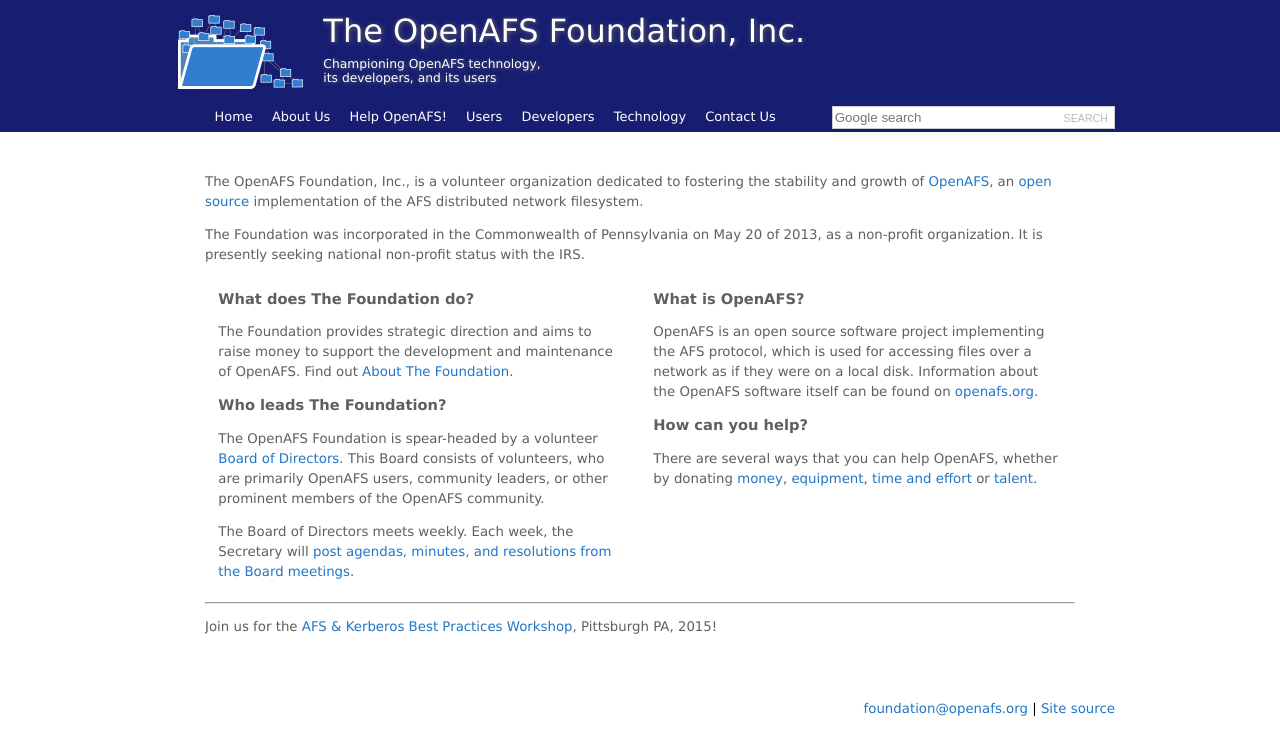
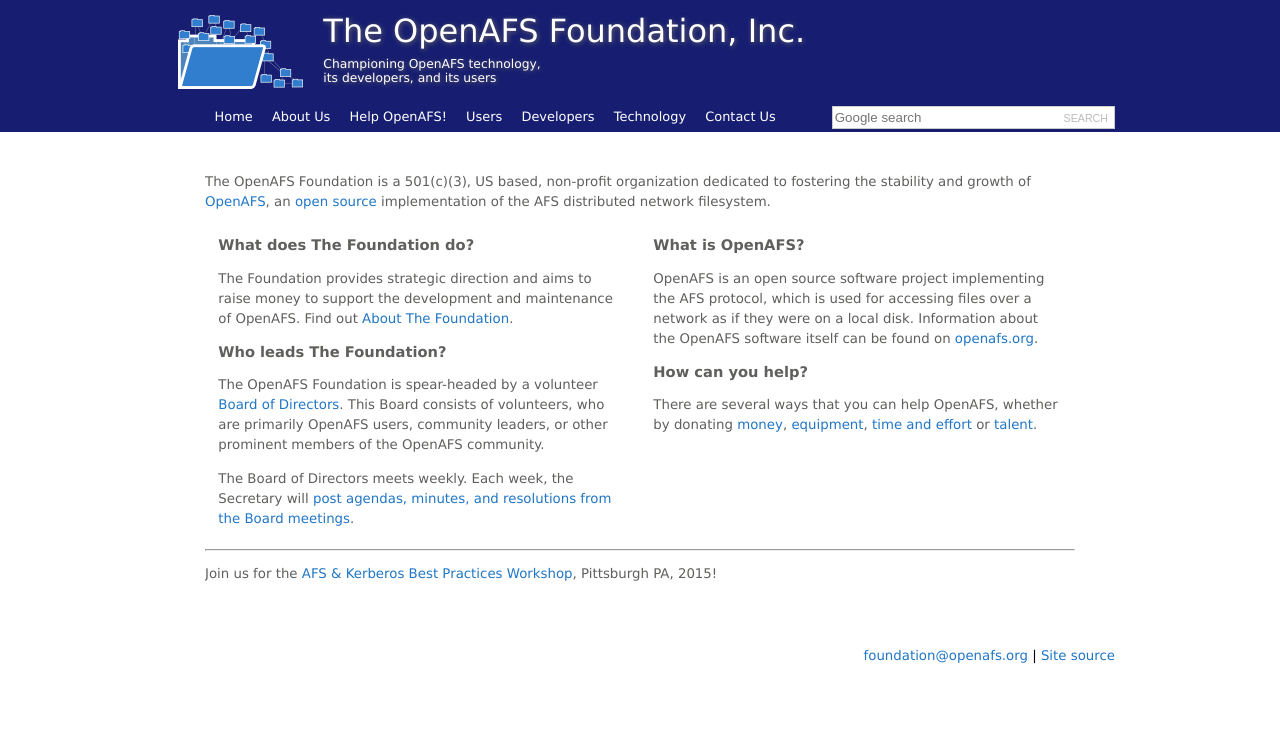
Before and after one commit to openafsfoundation/openafsfoundation.org, a Jekyll site: the page built from index.md, in a window 1280 px wide. Shown: the top 756 px of the page. Built offline with Jekyll 4.4.1, drawn with Linux system fonts in a browser that asks for light colours.

Commit message:
501c3 status was obtained
Searching the IRS web site shows the OpenAFS Foundation is a recognized
public charity. Update the front page to say so.

```diff
--- a/index.md
+++ b/index.md
@@ -2,12 +2,10 @@
 extra-css: ["index.css"]
 ---
 
-The OpenAFS Foundation, Inc., is a volunteer organization dedicated to fostering
-the stability and growth of [OpenAFS](http://www.openafs.org/), an [open
-source](http://opensource.org/) implementation of the AFS distributed network
-filesystem.
-
-The Foundation was incorporated in the Commonwealth of Pennsylvania on May 20 of 2013, as a non-profit organization. It is presently seeking national non-profit status with the IRS.
+The OpenAFS Foundation is a 501(c)(3), US based, non-profit organization
+dedicated to fostering the stability and growth of
+[OpenAFS](http://www.openafs.org/), an [open source](http://opensource.org/)
+implementation of the AFS distributed network filesystem.
 
 <div class="index-container">
   <div class="index-box">
```
